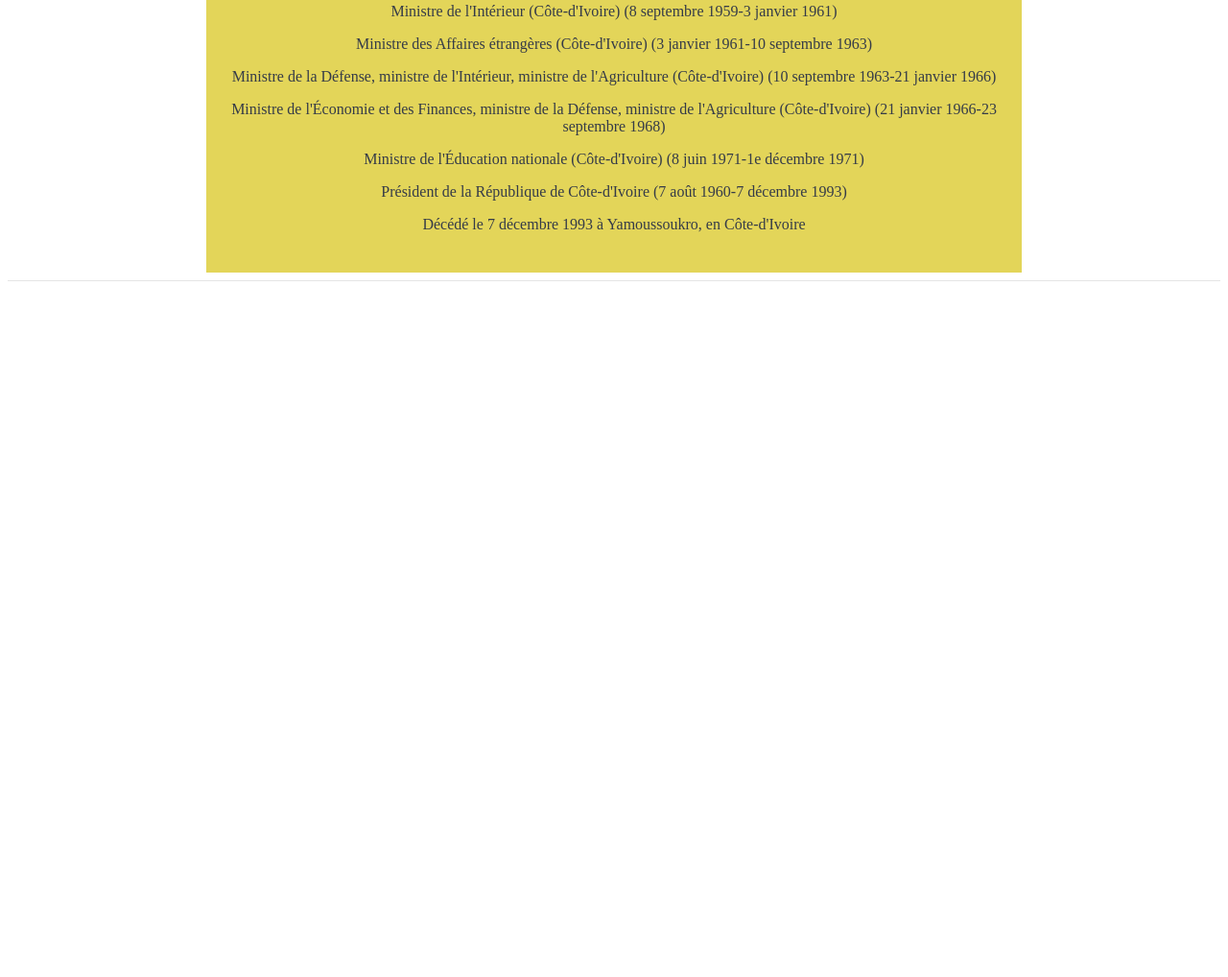
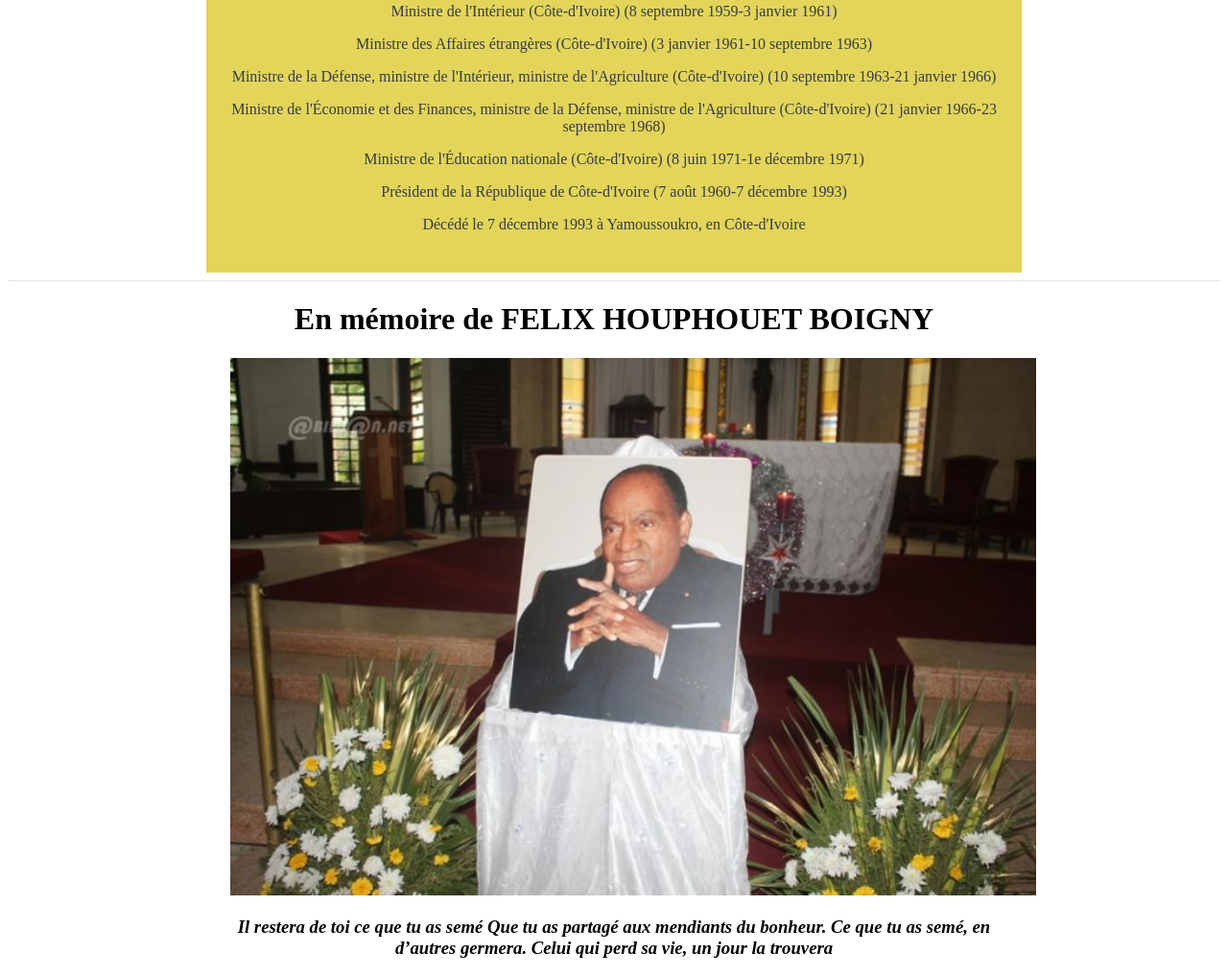
Before and after one commit to AyouLasme/Final-project, a plain HTML site: page index.html in a window 1280 px wide. Shown: the part 1860-2878 px from the top of the page at 96% size. Before the commit the page ends 2161 px from the top, so only its background shows below. Drawn offline with Linux system fonts and the light colour scheme.

Commit message:
l'ajout de la section Memoire

```diff
--- a/index.html
+++ b/index.html
@@ -47,5 +47,11 @@
 			<p>Décédé le 7 décembre 1993 à Yamoussoukro, en Côte-d'Ivoire</p>
 		</div>
 		<hr>
+		<!-- La memoire -->
+		<div class="container ">
+			<h1 id="Memoires">En mémoire de FELIX HOUPHOUET BOIGNY</h1>
+			<img src="images/i20.jpg" alt="" class="im">
+			<h3>Il restera de toi ce que tu as semé Que tu as partagé aux mendiants du bonheur. Ce que tu as semé, en d’autres germera. Celui qui perd sa vie, un jour la trouvera</h3>
+		</div>
 </body>
 </html>
```
